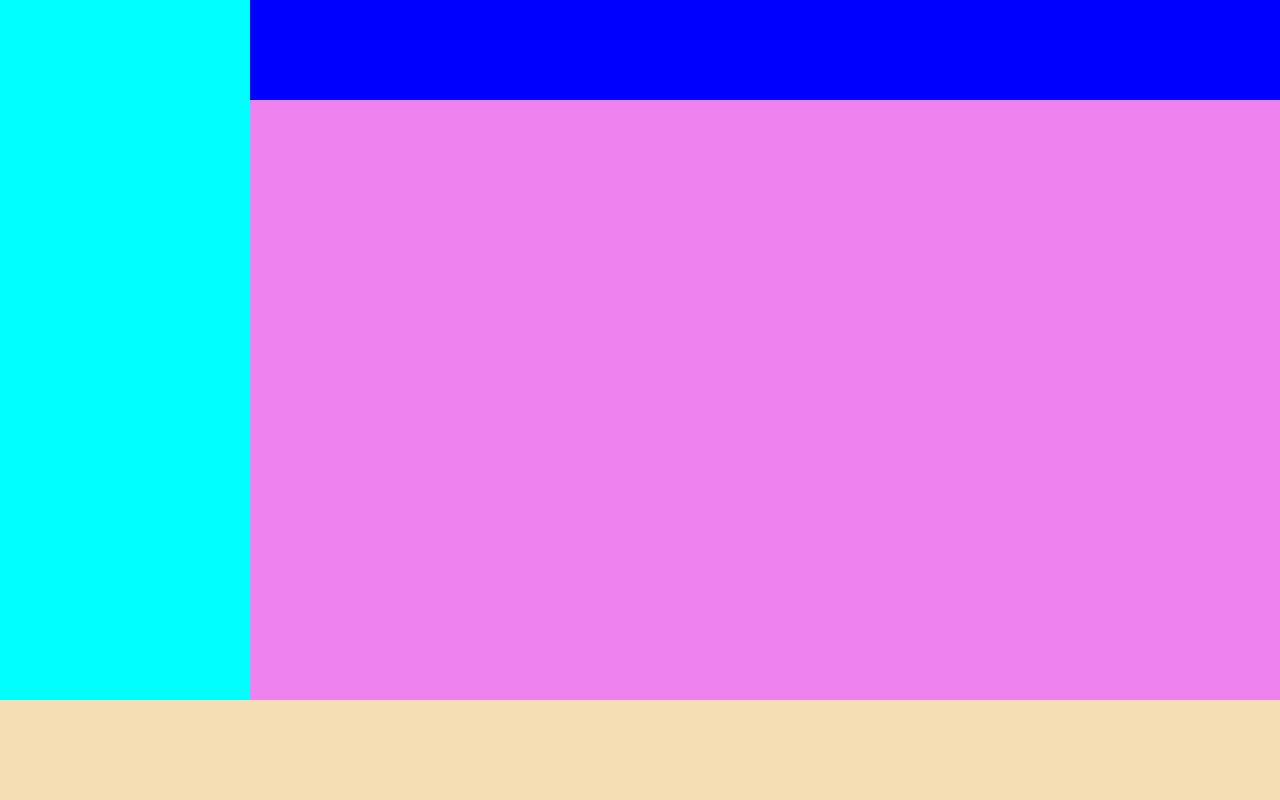
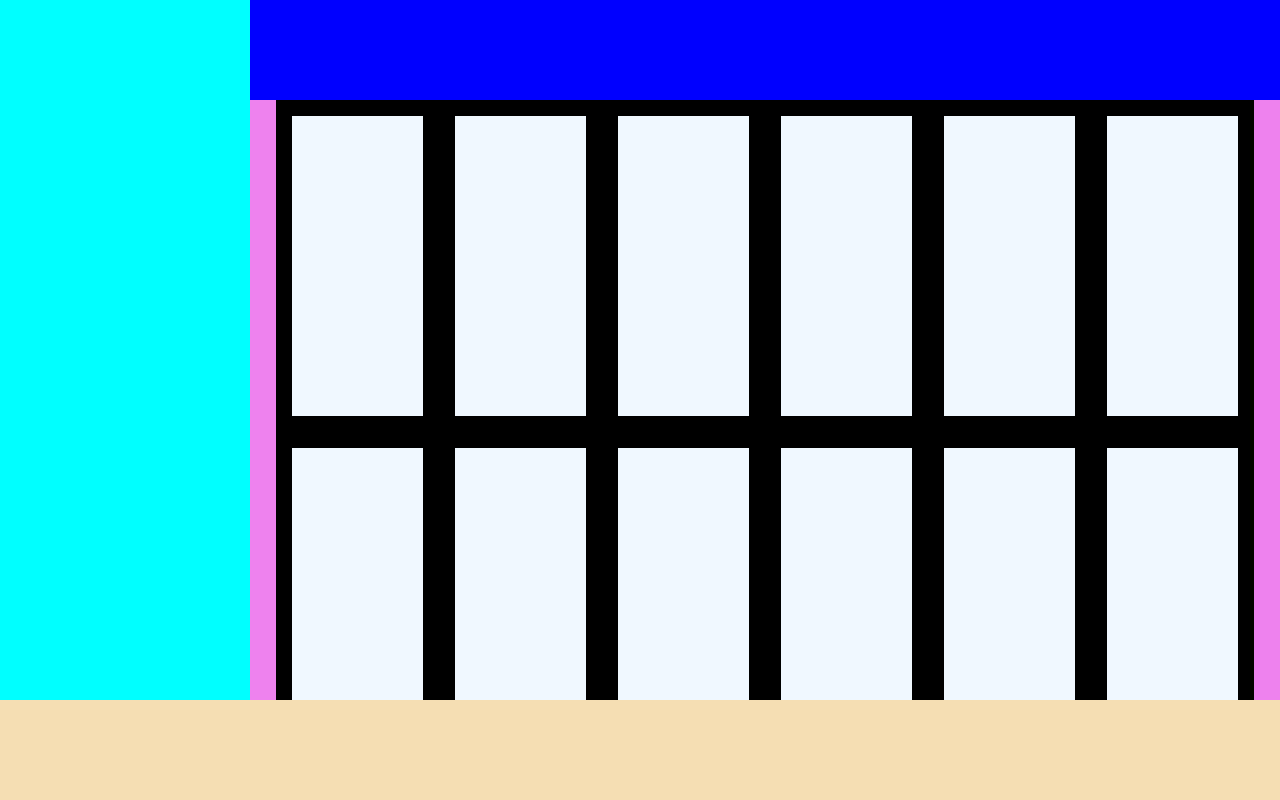
Before and after one commit to AntoninoCucuzza/html-css-spotifyweb, a plain HTML site: page index.html in a window 1280 px wide. Drawn offline with Linux system fonts and the light colour scheme.

Commit message:
test overflow

```diff
--- a/assets/style/debug.css
+++ b/assets/style/debug.css
@@ -16,10 +16,17 @@
 
 .debug .content{
     background-color: violet;
-    height: calc(100% - 100px);
-
+    height: calc(100vh - 200px);
+    overflow-y: scroll;
 }
-
+.debug .container{
+    background-color: #000;
+}
+.debug .card{
+    margin: 1rem;
+    height: 300px;
+    background-color: aliceblue;
+}
 .debug .upgrade{
     background-color: blue;
     height: 100px;
--- a/assets/style/style.css
+++ b/assets/style/style.css
@@ -20,6 +20,13 @@
 
 
 /* #region utility */
+/* container */
+.container{
+    max-width: 95%;
+    width: 100%;
+    margin: auto;
+
+}
 
 /* flex */
 .f-end{
@@ -30,6 +37,7 @@
 }
 /* row */
 .row{
+    flex-wrap: wrap;
     display: flex;
     height: 100%;
 }
--- a/index.html
+++ b/index.html
@@ -16,7 +16,71 @@
             <div class="menu"></div>
             <div class="row-c row-w">
                 <div class="upgrade"></div>
-                <div class="content"></div>
+                <div class="content">
+                    <div class="container">
+                        <div class="row">
+                            <div class="col-2">
+                                <div class="card"></div>
+                            </div>
+                            <div class="col-2">
+                                <div class="card"></div>
+                            </div>
+                            <div class="col-2">
+                                <div class="card"></div>
+                            </div>
+                            <div class="col-2">
+                                <div class="card"></div>
+                            </div>
+                            <div class="col-2">
+                                <div class="card"></div>
+                            </div>
+                            <div class="col-2">
+                                <div class="card"></div>
+                            </div>
+                            <div class="col-2">
+                                <div class="card"></div>
+                            </div>
+                            <div class="col-2">
+                                <div class="card"></div>
+                            </div>
+                            <div class="col-2">
+                                <div class="card"></div>
+                            </div>
+                            <div class="col-2">
+                                <div class="card"></div>
+                            </div>
+                            <div class="col-2">
+                                <div class="card"></div>
+                            </div>
+                            <div class="col-2">
+                                <div class="card"></div>
+                            </div>
+                            <div class="col-2">
+                                <div class="card"></div>
+                            </div>
+                            <div class="col-2">
+                                <div class="card"></div>
+                            </div>
+                            <div class="col-2">
+                                <div class="card"></div>
+                            </div>
+                            <div class="col-2">
+                                <div class="card"></div>
+                            </div>
+                            <div class="col-2">
+                                <div class="card"></div>
+                            </div>
+                            <div class="col-2">
+                                <div class="card"></div>
+                            </div>
+                            <div class="col-2">
+                                <div class="card"></div>
+                            </div>
+
+
+                        </div>
+                    </div>
+                </div>
 
             </div>
         </div>
```
